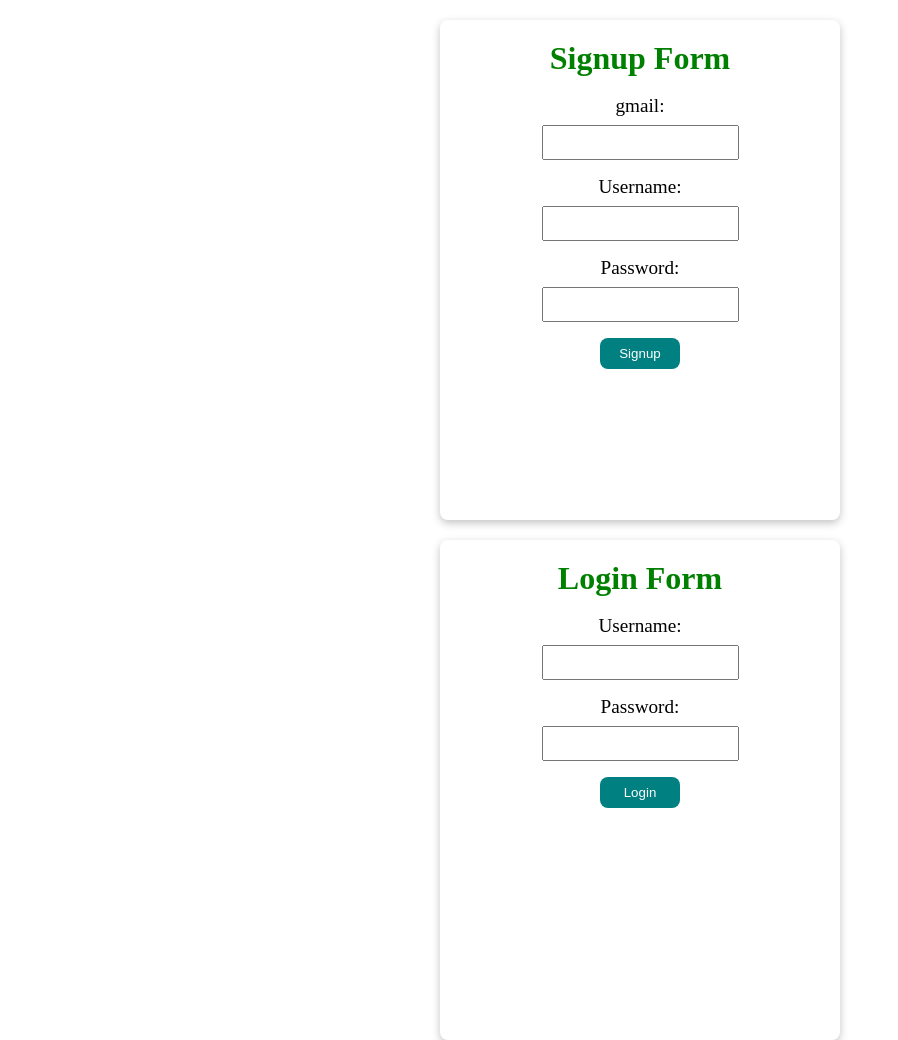
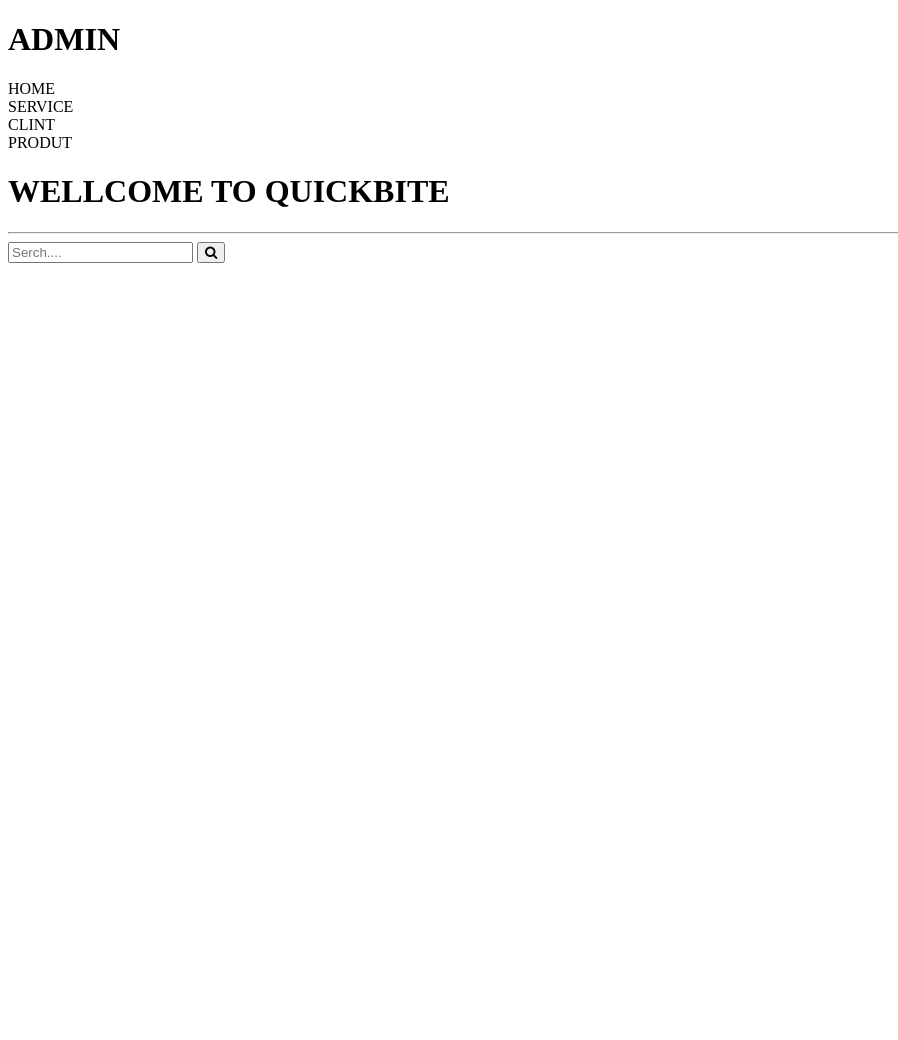
Before and after one commit to ashishkumarpalai/Chick-fil-a.com-clone, a plain HTML site: page admin.html in a window 1280 px wide. Shown: the whole page, without its empty margins (0-898 px from the left). After the commit the page ends 800 px from the top, so only its background shows below. Drawn offline with Linux system fonts and the light colour scheme.

Commit message:
blueprint of admin

```diff
--- a/admin.html
+++ b/admin.html
@@ -4,35 +4,29 @@
     <meta charset="UTF-8">
     <meta http-equiv="X-UA-Compatible" content="IE=edge">
     <meta name="viewport" content="width=device-width, initial-scale=1.0">
+    <link rel="stylesheet" href="https://cdnjs.cloudflare.com/ajax/libs/font-awesome/4.7.0/css/font-awesome.min.css">
     <title>Document</title>
-    <link rel="stylesheet" href="css/admin.css">
+
 </head>
 <body>
-    <div class="login">
-        <h1>Signup Form</h1><br>
-        <form id="signup-form">
-            <label for="gmail">gmail:</label>
-            <input type="gmail" id="gmail" name="username">
-            <label for="username">Username:</label>
-            <input type="text" id="username" name="username">
-            <label for="password">Password:</label>
-            <input type="password" id="password" name="password">
-            <button type="submit" id="btn">Signup</button>
-
-        </form>
+    <h1 id="h1">ADMIN</h1>
+    <div id="main">
+        <div id="first">
+            <div>HOME</div>
+            <div>SERVICE</div>
+            <div>CLINT</div>
+            <div>PRODUT</div>
+        </div>
+        <div id="second">
+            <div id="second1">
+                <h1 id="well">WELLCOME TO QUICKBITE</h1>
+                <hr>
+                <form action="">
+                    <input id="serch" type="text" placeholder="Serch....">
+                    <button type="submit"><i class="fa fa-search"></i></button>
+                </form>
+            </div>
+        </div>
     </div>
-
-    <div class="login">
-        <h1>Login Form</h1><br>
-        <form id="login-form">
-            <label for="username">Username:</label>
-            <input type="text" id="usernamee" name="username">
-            <label for="password">Password:</label>
-            <input type="password" id="passwordd" name="password">
-            <button type="submit">Login</button>
-        </form>
-    </div>
-
 </body>
 </html>
-<script src="scripts/admin.js"></script>
--- a/css/admin.css
+++ b/css/admin.css
@@ -1,46 +1,25 @@
 
-        /* Form styling */
-        *{
-            margin: 0px;
-            padding: 0px;
-            box-sizing: border-box;
-        }
-        h1{
-            text-align: center;
-            color: green;
-        }
-        form {
-        display: flex;
-        flex-direction: column;
-        align-items: center;
-        }
-
-        label {
-        font-size: 1.2rem;
-        margin-bottom: 0.5rem;
-        }
-
-        input {
-        padding: 0.5rem;
-        margin-bottom: 1rem;
-        }
-
-        button {
-        padding: 0.5rem 1rem;
-        }
-        .login{
-            box-shadow: rgba(0, 0, 0, 0.24) 0px 3px 8px;
-            padding: 20px;
-            width: 400px;
-            margin: auto;
-            margin-top: 20px;
-            border-radius: 8px;
-            height: 500px;
-        }
-        button{
-            background-color: teal;
-            border: 0px;
-            border-radius: 8px;
-            color: white;
-            width: 80px;
-        }
+#h1{
+    text-align: center;
+}
+#main{
+    display: flex;
+    width: 95%;
+    margin: auto;
+    border: 1px solid red;
+}
+#first{
+    width: 20%;
+    border: 1px solid black;
+    padding-top: 200px;
+}
+#second{
+    width: 80%;
+}
+#well{
+    text-align: center;
+}
+form{
+    text-align: center;
+    font-size: ;
+}
--- /dev/null
+++ b/css/asignin.css
@@ -0,0 +1,46 @@
+
+        /* Form styling */
+        *{
+            margin: 0px;
+            padding: 0px;
+            box-sizing: border-box;
+        }
+        h1{
+            text-align: center;
+            color: green;
+        }
+        form {
+        display: flex;
+        flex-direction: column;
+        align-items: center;
+        }
+
+        label {
+        font-size: 1.2rem;
+        margin-bottom: 0.5rem;
+        }
+
+        input {
+        padding: 0.5rem;
+        margin-bottom: 1rem;
+        }
+
+        button {
+        padding: 0.5rem 1rem;
+        }
+        .login{
+            box-shadow: rgba(0, 0, 0, 0.24) 0px 3px 8px;
+            padding: 20px;
+            width: 400px;
+            margin: auto;
+            margin-top: 20px;
+            border-radius: 8px;
+            height: 500px;
+        }
+        button{
+            background-color: teal;
+            border: 0px;
+            border-radius: 8px;
+            color: white;
+            width: 80px;
+        }
--- a/scripts/admin.js
+++ /dev/null
@@ -1,25 +0,0 @@
-
- // Signup form submit event listener
-
-console.log(userName.value,passWord.value)
-let emAil=document.getElementById("gmail")
-let userName=document.getElementById("username")
-let passWord=document.getElementById("password")
-let button=document.getElementById("btn")
-button.addEventListener("click",function(){
-    let obj={
-        username:userName.value,
-        password:passWord.value,
-        email:emAil.value
-    }
-    fetch("http://localhost:9090/register",{
-        method:"POST",
-        headers:{
-            "Content-Type": "application/json"
-        },
-         body:JSON.stringify(obj),
-    })
-    .then((res)=> res.json())
-    .then((data)=>alert(JSON.stringify(data)))
-    .catch((err)=> alert("error"))
-})
```
Also changed, not shown: asignin.html (added, +38 -0 lines), scripts/asignin.js (added, +25 -0 lines).
